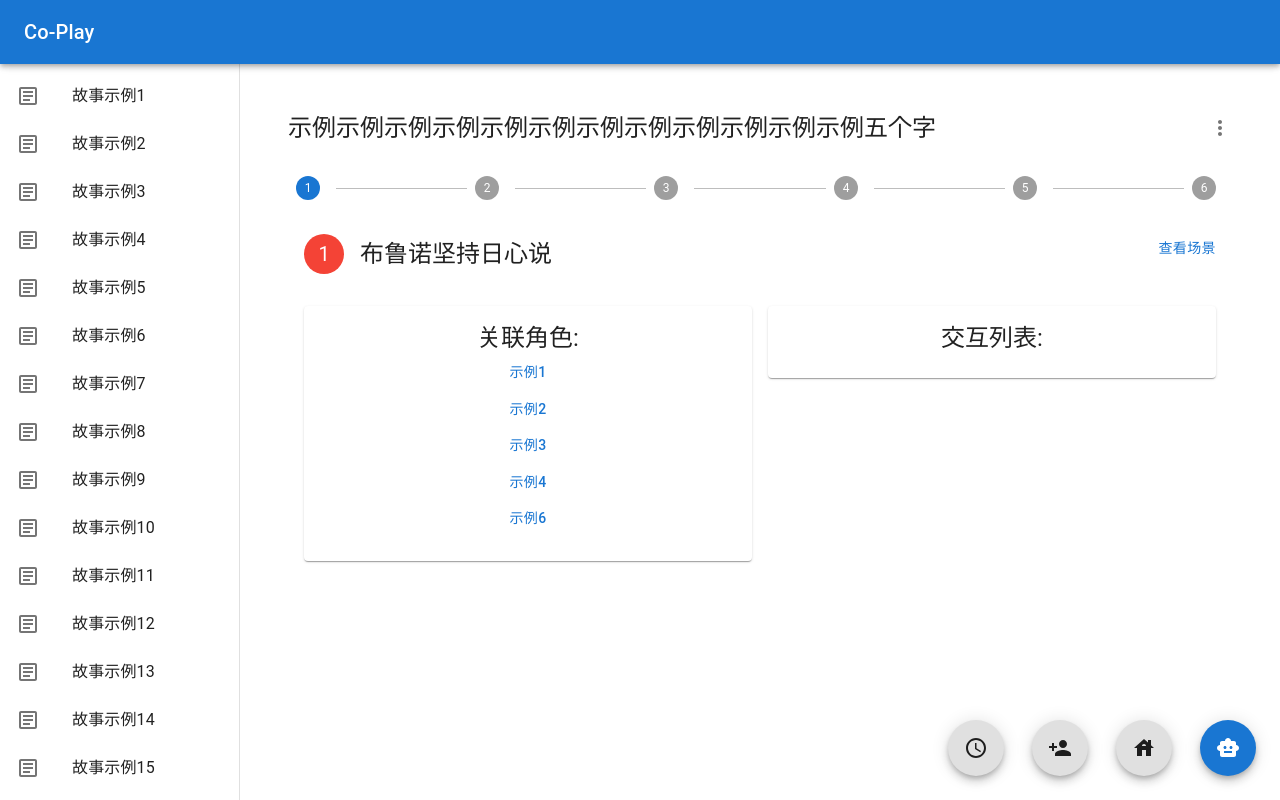
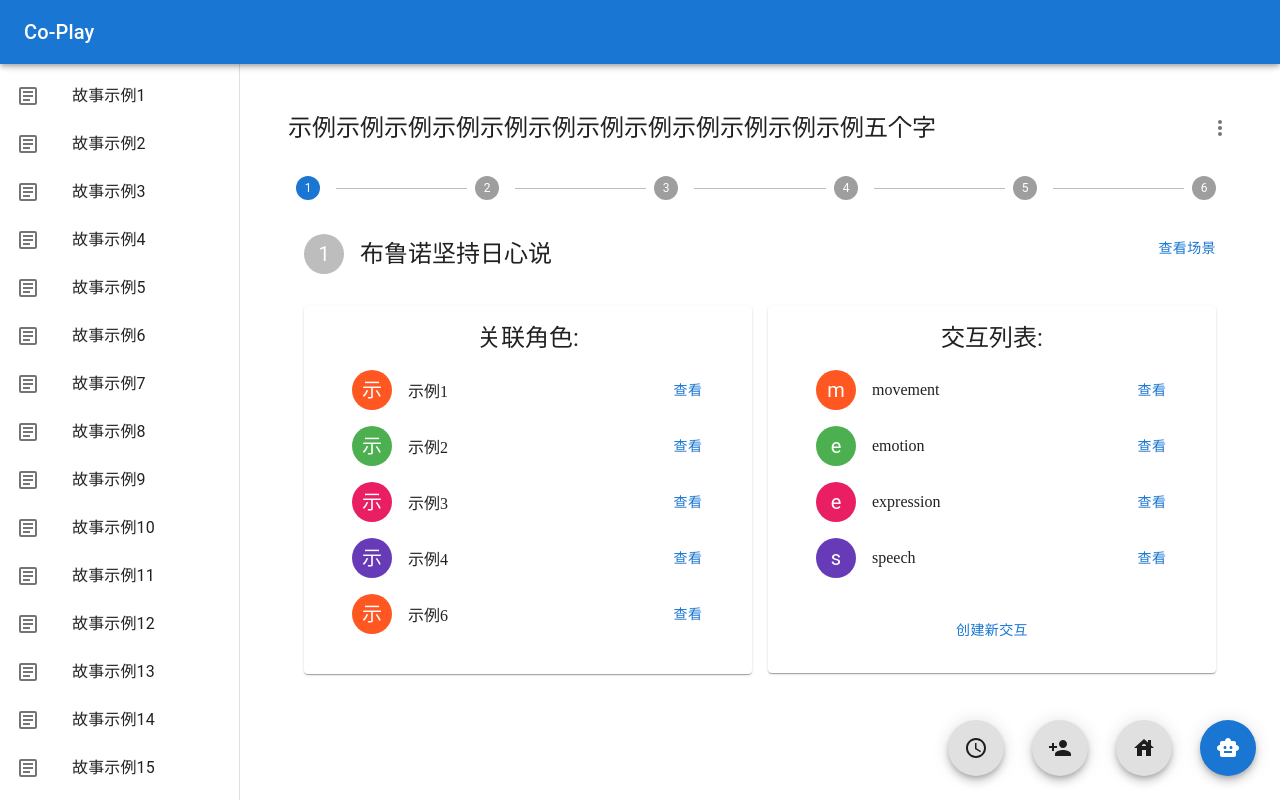
Before and after one commit to ziying-21/co-play-frontend, a Next.js app: page /1 in a window 1280 px wide. Built offline with nearby package versions, Linux system fonts and the light colour scheme.

Commit message:
FEAT & FIX: add create, edit, show interraction; change all lists to List components

```diff
--- /dev/null
+++ b/src/class/Interraction.tsx
@@ -0,0 +1,16 @@
+import SceneAgent from "@/class/SceneAgent";
+import RoleAgent from "@/class/RoleAgent";
+
+class Interraction {
+  type: "movement" | "expression" | "emotion" | "speech";
+  description: string;
+  constructor(
+    type: "movement" | "expression" | "emotion" | "speech" = "movement",
+    description: string = ""
+  ) {
+    this.type = type;
+    this.description = description;
+  }
+}
+
+export default Interraction;
--- a/src/class/Timestep.tsx
+++ b/src/class/Timestep.tsx
@@ -1,19 +1,21 @@
 import SceneAgent from "@/class/SceneAgent";
 import RoleAgent from "@/class/RoleAgent";
+import Interraction from "./Interraction";
 
 class Timestep {
   id: number;
   title: string;
   related_scene: SceneAgent;
   related_role: RoleAgent[];
-  related_interraction: any[];
+  related_interraction: Interraction[];
+
 
   constructor(
     id: number = 0,
     title: string = "",
     related_scene: SceneAgent = new SceneAgent(),
     related_role: RoleAgent[] = [],
-    related_interraction: any[] = []
+    related_interraction: Interraction[] = []
   ) {
     this.id = id;
     this.title = title;
--- /dev/null
+++ b/src/components/CreateInterraction.tsx
@@ -0,0 +1,27 @@
+import { Dispatch, SetStateAction } from "react";
+import MyDialog from "./MyDialog";
+import { Typography } from "@mui/material";
+import EditInterraction from "./EditInterraction";
+
+interface CreateInterractionProps {
+  open: boolean;
+  setOpen: Dispatch<SetStateAction<boolean>>;
+}
+
+
+const CreateInterraction = (props: CreateInterractionProps) => {
+    const onOK = () => {
+        props.setOpen(false);
+      }
+      return (
+        <MyDialog open={props.open} setOpen={props.setOpen} title={'创建交互'} onOK={onOK} onClose={onOK} okText="取消">
+          <Typography variant="body1">
+            正在创建交互，请按照下面的指引完成交互设定，然后可以用该交互进行故事创作
+          </Typography>
+          <br/>
+          <EditInterraction mode={"create"}/>
+        </MyDialog>
+      )
+}
+
+export default CreateInterraction;
--- /dev/null
+++ b/src/components/EditInterraction.tsx
@@ -0,0 +1,32 @@
+import Interraction from "@/class/Interraction";
+import { Button, FormControl, InputLabel, MenuItem, Select, TextField } from "@mui/material";
+
+interface EditInterractionProps {
+  mode: "create" | "update";
+  info?: Interraction;
+}
+
+const EditInterraction = (props: EditInterractionProps) => {
+  return (
+    <>
+      <FormControl fullWidth>
+        <InputLabel id="scene">选择交互类型</InputLabel>
+        <Select label="选择交互类型" labelId="scene" defaultValue={props.info?.type}>
+          <MenuItem value={"speech"}>语言</MenuItem>
+          <MenuItem value={"movement"}>动作</MenuItem>
+          <MenuItem value={"expression"}>神态</MenuItem>
+          <MenuItem value={"emotion"}>心理</MenuItem>
+          <MenuItem value={"others"}>其他</MenuItem>
+        </Select>
+      </FormControl>
+      <br /><br />
+      <FormControl fullWidth>
+        <TextField label="描述" variant="outlined" defaultValue={props.info?.description} multiline/>
+      </FormControl>
+      <br /><br />
+      <Button fullWidth> 确认当前编辑 </Button>
+    </>
+  )
+}
+
+export default EditInterraction;
--- /dev/null
+++ b/src/components/InterractionInfo.tsx
@@ -0,0 +1,22 @@
+import { Dispatch, SetStateAction } from "react";
+import MyDialog from "./MyDialog";
+import EditInterraction from "./EditInterraction";
+import Interraction from "@/class/Interraction";
+
+interface InterractionInfoProps {
+  open: boolean;
+  setOpen: Dispatch<SetStateAction<boolean>>;
+  info: Interraction;
+}
+
+const InterractionInfo = (props: InterractionInfoProps) => {
+  const onOK = () => {props.setOpen(false)}
+  const info: Interraction = props.info ? props.info : new Interraction();
+  return (
+    <MyDialog open={props.open} setOpen={props.setOpen} onOK={onOK} onClose={onOK} okText="确定" title={info.type}>
+      <EditInterraction mode={"update"} info={info}/>
+    </MyDialog>
+  )
+};
+
+export default InterractionInfo;
--- a/src/components/SceneInfo.tsx
+++ b/src/components/SceneInfo.tsx
@@ -12,7 +12,7 @@ interface SceneInfoProps {
 const SceneInfo = (props: SceneInfoProps) => {
   const onOK = () => {props.setOpen(false)}
   return (
-    <MyDialog open={props.open} setOpen={props.setOpen} onOK={onOK} onClose={onOK} okText="确定" title={props.info.place}>
+    <MyDialog open={props.open} setOpen={props.setOpen} onOK={onOK} onClose={onOK} okText="取消" title={props.info.place}>
       <EditScene mode={"update"} info={props.info}/>
     </MyDialog>
   )
--- a/src/components/Story.tsx
+++ b/src/components/Story.tsx
@@ -119,7 +119,7 @@ const Story = (props: StoryProps) => {
                 <HouseIcon />
               </Fab>
             </Tooltip>
-            <Tooltip title="生成情节">
+            <Tooltip title="为当前时间步生成故事">
               <Fab color="primary" aria-label="Generate" style={{ position: 'fixed', right: 16, bottom: 16 }}>
                 <SmartToyIcon />
               </Fab>
--- a/src/components/TimestepInfo.tsx
+++ b/src/components/TimestepInfo.tsx
@@ -1,15 +1,17 @@
 import Card from "@mui/material/Card";
 import Avatar from "@mui/material/Avatar";
-import { red } from '@mui/material/colors';
+import { blue, green, red } from '@mui/material/colors';
 import CardHeader from "@mui/material/CardHeader";
 import CardContent from "@mui/material/CardContent";
 import Typography from "@mui/material/Typography";
-import { Button, Grid } from "@mui/material";
+import { Button, Grid, List, ListItem, ListItemAvatar, ListItemButton } from "@mui/material";
 import RoleInfo from "./RoleInfo";
-import { useState } from "react";
+import { SetStateAction, useState } from "react";
 import Timestep from "@/class/Timestep";
 import SceneInfo from "./SceneInfo";
-import { Result } from "antd";
+import CreateInterraction from "./CreateInterraction";
+import { ColorList } from "@/utils/utils";
+import InterractionInfo from "./InterractionInfo";
 
 interface TimestepInfoProps {
   id: number;
@@ -20,7 +22,10 @@ const TimestepInfo = (props: TimestepInfoProps) => {
 
   const [roleInfoOpen, setRoleInfoOpen] = useState(false);
   const [sceneInfoOpen, setSceneInfoOpen] = useState(false);
+  const [interractionInfoOpen, setInterrInfoOpen] = useState(false);
+  const [createInterractionInfoOpen, setCreateInterrInfoOpen] = useState(false);
   const [selectedRoleIdx, setSelectedRoleIdx] = useState(-1);
+  const [selectedInterractionIdx, setSelectedInterractionIdx] = useState(-1);
   const info = props.info ? props.info : new Timestep();
 
   return (
@@ -28,7 +33,7 @@ const TimestepInfo = (props: TimestepInfoProps) => {
       <Card sx={{ maxWidth: "100%" }} variant="outlined" style={{ border: "none" }}>
         <CardHeader
           avatar={
-            <Avatar sx={{ bgcolor: red[500] }} aria-label="recipe">
+            <Avatar aria-label="recipe">
               {props.id + 1}
             </Avatar>
           }
@@ -51,11 +56,26 @@ const TimestepInfo = (props: TimestepInfoProps) => {
                   <Typography variant="h5" style={{ textAlign: "center" }}>
                     关联角色:
                   </Typography>
-                  {info.related_role.map((role, index) => (
-                    <Typography variant="h5" key={index} style={{ textAlign: "center" }}>
-                      <Button onClick={() => { setSelectedRoleIdx(index); setRoleInfoOpen(true) }}> {role.name} </Button>
-                    </Typography>
-                  ))}
+                  <List dense>
+                    {props.info.related_role.map((role, idx) => (
+                      <ListItem
+                        key={idx}
+                        secondaryAction={
+                          <Button onClick={() => {setRoleInfoOpen(true); setSelectedRoleIdx(idx);}}>
+                            查看
+                          </Button>
+                        }
+                      >
+                        <ListItemButton onClick={() => {setRoleInfoOpen(true); setSelectedRoleIdx(idx);}}>
+                          <ListItemAvatar>
+                            <Avatar style={{ backgroundColor: ColorList[idx % ColorList.length] }} sizes='large'> {role.name[0]} </Avatar>
+                          </ListItemAvatar>
+                          {role.name}
+                        </ListItemButton>
+                      </ListItem>
+                    )
+                    )}
+                  </List>
                 </CardContent>
               </Card>
             </Grid>
@@ -67,24 +87,44 @@ const TimestepInfo = (props: TimestepInfoProps) => {
                   </Typography>
                   {
                     info.related_interraction.length ?
+                    <List dense>
+                      {props.info.related_interraction.map((interraction, idx) => (
+                        <ListItem
+                          key={idx}
+                          secondaryAction={
+                            <Button onClick={() => {setInterrInfoOpen(true); setSelectedInterractionIdx(idx);}}>
+                              查看
+                            </Button>
+                          }
+                        >
+                          <ListItemButton onClick={() => {setInterrInfoOpen(true); setSelectedInterractionIdx(idx);}}>
+                            <ListItemAvatar>
+                              <Avatar style={{ backgroundColor: ColorList[idx % ColorList.length] }} sizes='large'> {interraction.type[0]} </Avatar>
+                            </ListItemAvatar>
+                            {interraction.type}
+                          </ListItemButton>
+                        </ListItem>
+                      )
+                      )}
+                    </List>
+                      :
                       <>
-                        {info.related_interraction.map((role, index) => (
-                          <Typography variant="h5" key={index} style={{ textAlign: "center" }}>
-                            <Button> {role.name} </Button>
-                          </Typography>
-                        ))}
-
-                        <Button style={{ width: "100%" }}> 编辑交互 </Button>
+                        <br/>
+                        <Typography variant="body1" style={{ textAlign: "center" }}>
+                          这里空空如也，请先创建初始交互
+                        </Typography>
                       </>
-                      : <></>
                   }
-
+                  <br/>
+                  <Button style={{ width: "100%" }} onClick={() => {setCreateInterrInfoOpen(true)}}> 创建新交互 </Button>
                 </CardContent>
               </Card>
             </Grid>
           </Grid>
         </CardContent>
       </Card>
+      <CreateInterraction open={createInterractionInfoOpen} setOpen={setCreateInterrInfoOpen}/>
+      <InterractionInfo open={interractionInfoOpen} setOpen={setInterrInfoOpen} info={info.related_interraction[selectedInterractionIdx]}/>
       <RoleInfo open={roleInfoOpen} setOpen={setRoleInfoOpen} info={info.related_role[selectedRoleIdx]} />
       <SceneInfo open={sceneInfoOpen} setOpen={setSceneInfoOpen} info={info.related_scene} />
     </>
--- a/src/pages/[id].tsx
+++ b/src/pages/[id].tsx
@@ -3,6 +3,7 @@ import Story from "@/components/Story";
 import RoleAgent from "@/class/RoleAgent";
 import SceneAgent from "@/class/SceneAgent";
 import Timestep from "@/class/Timestep";
+import Interraction from "@/class/Interraction";
 
 export interface SingleStoryProps {
   id: number;
@@ -26,12 +27,21 @@ const Singlestory = () => {
   const scene1 = new SceneAgent("示例2", "示例", "示例", ["示例"], "示例");
   const scene2 = new SceneAgent("示例3", "示例", "示例", ["示例"], "示例");
   const scene3 = new SceneAgent("示例4", "示例", "示例", ["示例"], "示例");
-  const timestep0 = new Timestep(0, "布鲁诺坚持日心说", scene0, [role0, role1, role2, role3, role5], []);
-  const timestep1 = new Timestep(1, "牛顿被苹果砸中", scene0, [role1, role6], []);
-  const timestep2 = new Timestep(2, "高斯尺规作出正17边形", scene2, [role2, role3], []);
-  const timestep3 = new Timestep(3, "牛顿发表《自然哲学的数学原理》", scene3, [role4, role6], []);
+
+  const interraction0 = new Interraction("movement", "我打你");
+  const interraction1 = new Interraction("emotion", "心理活动很复杂");
+  const interraction2 = new Interraction("expression", "脸上露出不悦的神情");
+  const interraction3 = new Interraction("speech", "我说：你好");
+  const interraction4 = new Interraction("speech", "她说：你好");
+  const interraction5 = new Interraction("movement", "我打死你");
+
+  const timestep0 = new Timestep(0, "布鲁诺坚持日心说", scene0, [role0, role1, role2, role3, role5], [interraction0, interraction1, interraction2, interraction3,]);
+  const timestep1 = new Timestep(1, "牛顿被苹果砸中", scene0, [role1, role6], [interraction0, interraction1]);
+  const timestep2 = new Timestep(2, "高斯尺规作出正17边形", scene2, [role2, role3], [interraction2, interraction3]);
+  const timestep3 = new Timestep(3, "牛顿发表《自然哲学的数学原理》", scene3, [role4, role6], [interraction5]);
   const timestep4 = new Timestep(4, "伽利略两个铁球同时落地", scene1, [role3, role5], []);
-  const timestep5 = new Timestep(5, "阿基米德洗澡", scene1, [role1, role4], []);
+  const timestep5 = new Timestep(5, "阿基米德洗澡", scene1, [role1, role4], [interraction5]);
+
   return (
     <>
       <Story
```
